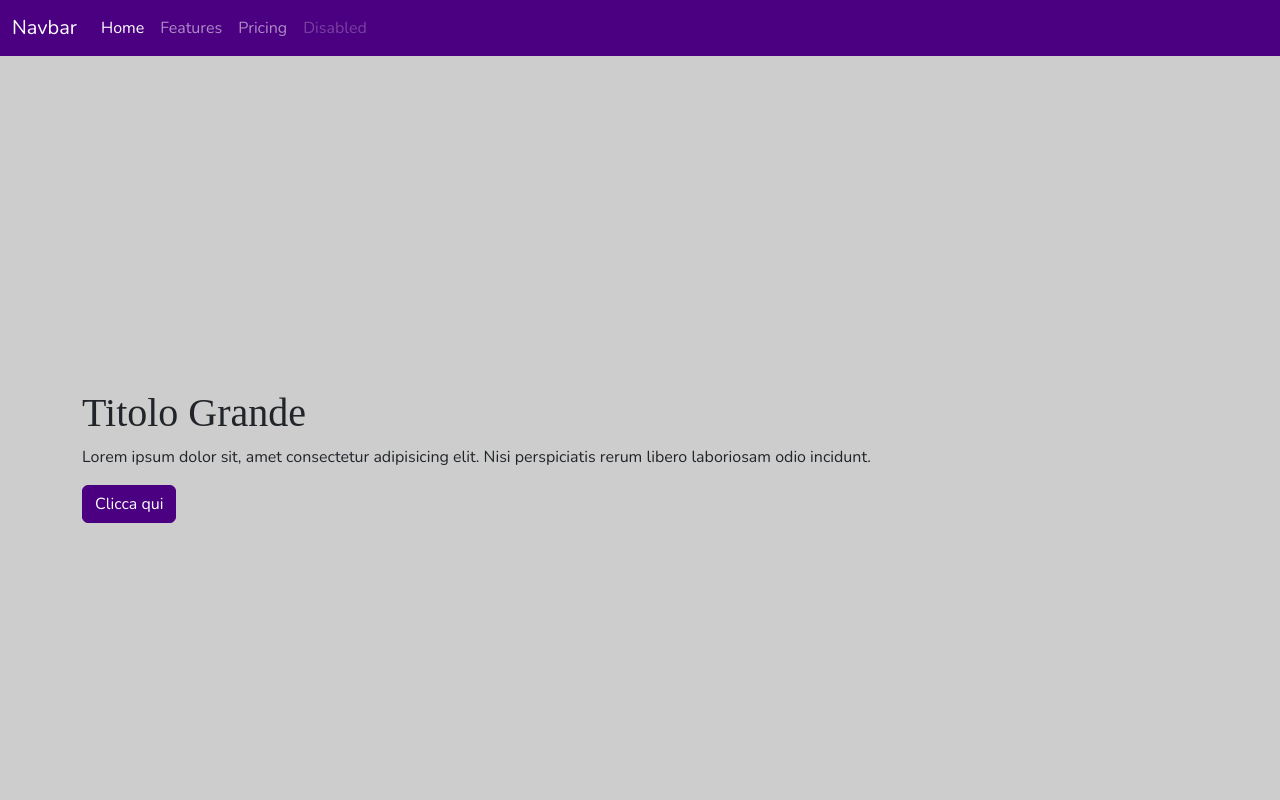
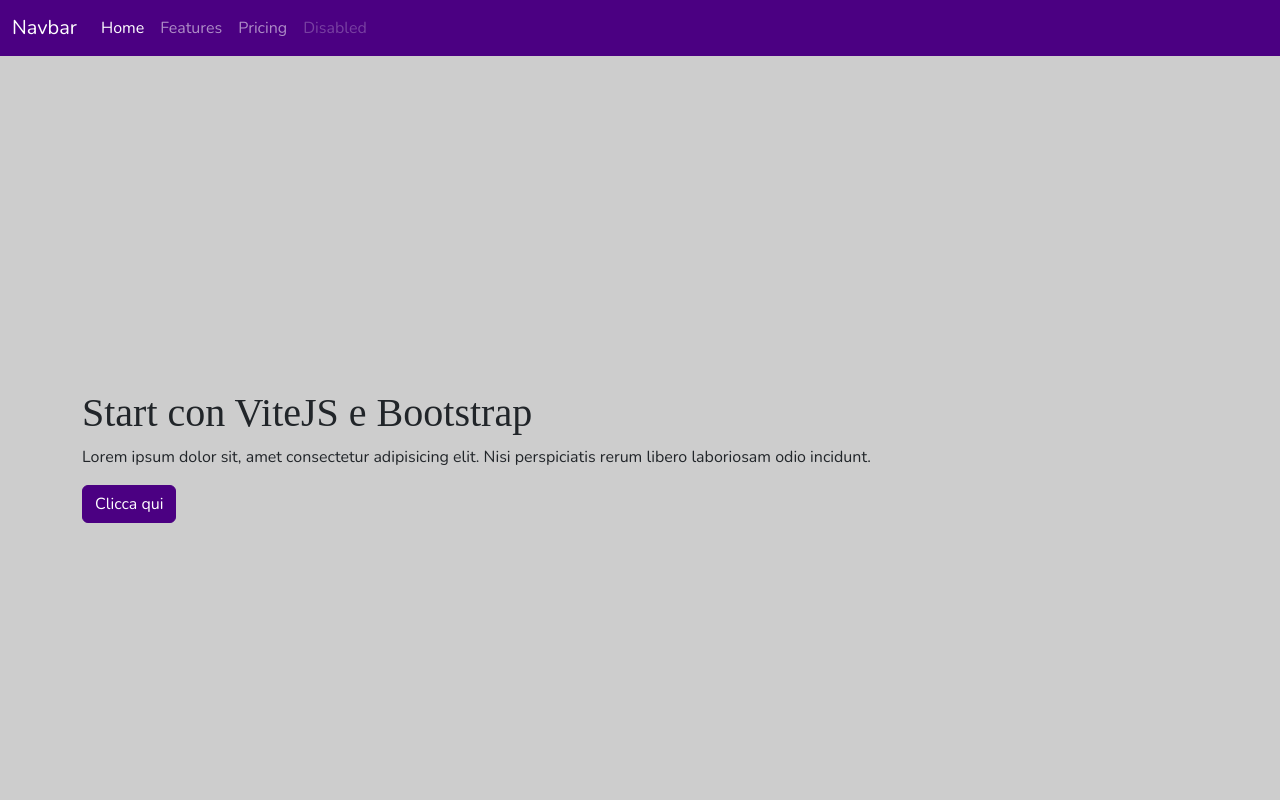
Before and after one commit to Gaetano1709/sito-vite-js-bootstrap, a website built with Vite: page index.html in a window 1280 px wide. Shown: the top 800 px of the page. Built offline with nearby package versions, Linux system fonts and the light colour scheme; a web font is replaced by a local one.

Commit message:
Update index.html

```diff
--- a/index.html
+++ b/index.html
@@ -29,7 +29,7 @@
     </header>
     <section id="hero" class="w-100 min-vh-100 d-flex align-items-center justify-content-center">
       <div class="container">
-        <h1>Titolo Grande</h1>
+        <h1>Start con ViteJS e Bootstrap</h1>
         <p>Lorem ipsum dolor sit, amet consectetur adipisicing elit. Nisi perspiciatis rerum libero laboriosam odio incidunt.</p>
         <a href="#" class="btn btn-primary">Clicca qui</a>
       </div>
```
